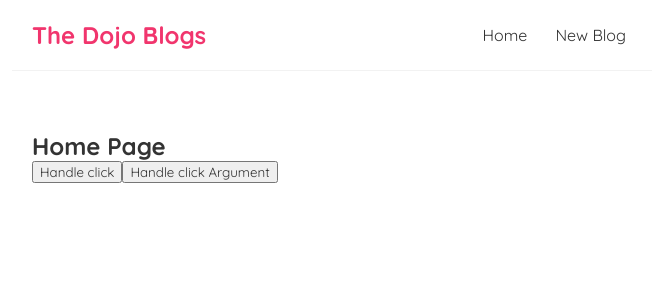
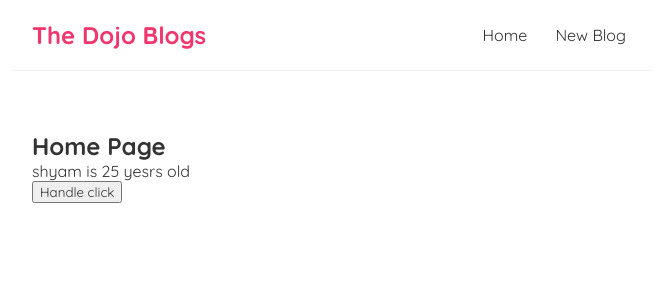
Before and after one commit to shyamjith94/dojo-blog-react, a React (Create React App) app: page / in a window 1280 px wide. Shown: the top 300 px of the page, without its empty margins (308-964 px from the left). Built offline with nearby package versions, Linux system fonts and the light colour scheme.

Commit message:
react value in template use statehook

```diff
--- a/src/Home.js
+++ b/src/Home.js
@@ -1,18 +1,20 @@
+import { useState } from "react";
+
 const Home = () => {
+    const [name, setName] = useState('shyam');
+    const [age, setAge] = useState(25);
+
     const handleClick  = (e) =>{
-        console.log('hello')
-        console.log(e)
+        setName('shyamjith')
+        setAge(30)
+
     }
 
-    const handleClickArg = (name, e) =>{
-        console.log('hello ' + name)
-        console.log(e.target)
-    }
     return (
         <div className="home">
         <h2>Home Page</h2>
+        <p>{ name } is { age } yesrs old</p> {/* change name when click happen */}
         <button onClick={ handleClick }>Handle click</button>
-        <button onClick={ (e) => handleClickArg('shyam', e) }>Handle click Argument</button>
         </div>
       );
 }
```
